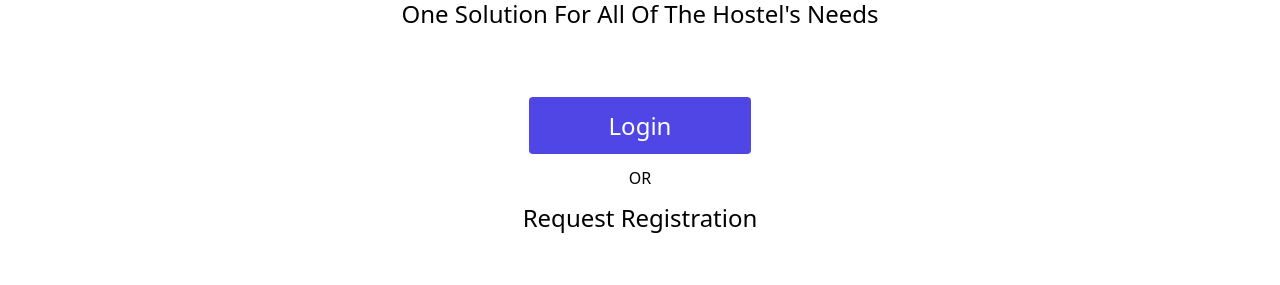
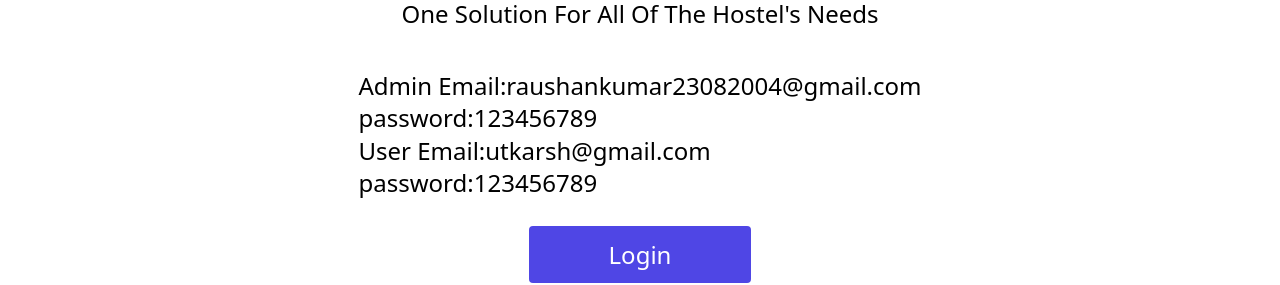
Before and after one commit to CoderRaushan/HostellerHomies, a React (Vite) app in the folder client/: page / in a window 1280 px wide. Shown: the part 836-1121 px from the top of the page. Built offline with nearby package versions, Linux system fonts and the light colour scheme.

Commit message:
Admin email,password and user email,password is added no on the main page

```diff
--- a/client/src/components/LandingSite/LandingPage/HeroSection.jsx
+++ b/client/src/components/LandingSite/LandingPage/HeroSection.jsx
@@ -34,7 +34,11 @@ function HeroSection() {
         >
           {slides.map((url, index) => (
             <SwiperSlide key={index}>
-              <img src={url} alt={`Slide ${index + 1}`} className="w-full h-full object-cover" />
+              <img
+                src={url}
+                alt={`Slide ${index + 1}`}
+                className="w-full h-full object-cover"
+              />
             </SwiperSlide>
           ))}
         </Swiper>
@@ -46,9 +50,17 @@ function HeroSection() {
           <h1 className="font-bold text-4xl sm:text-5xl md:text-6xl">
             Hosteller<span className="text-[#4f46e5]">Homies</span>
           </h1>
+
           <p className="py-10 text-lg sm:text-xl md:text-2xl">
             One Solution For All Of The Hostel&apos;s Needs
           </p>
+          <div className="text-lg sm:text-xl md:text-2xl flex flex-col items-start mx-auto w-fit">
+            <span>Admin Email:raushankumar23082004@gmail.com</span>
+            <span>password:123456789</span>
+            <hr />
+             <span>User Email:utkarsh@gmail.com</span>
+            <span>password:123456789</span>
+          </div>
           <div className="py-10">
             <Link
               to="/auth/login"
```
Also changed, not shown: 1 other file (tests, documents, lock files or other folders).
